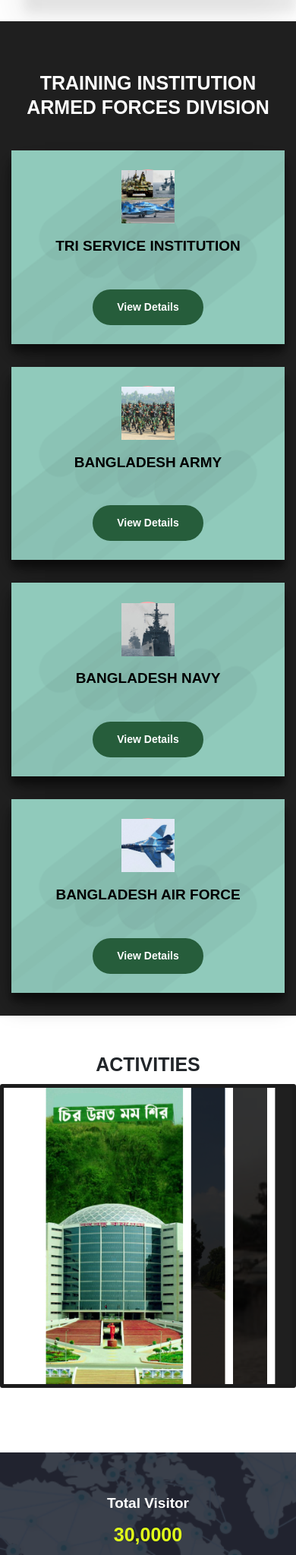
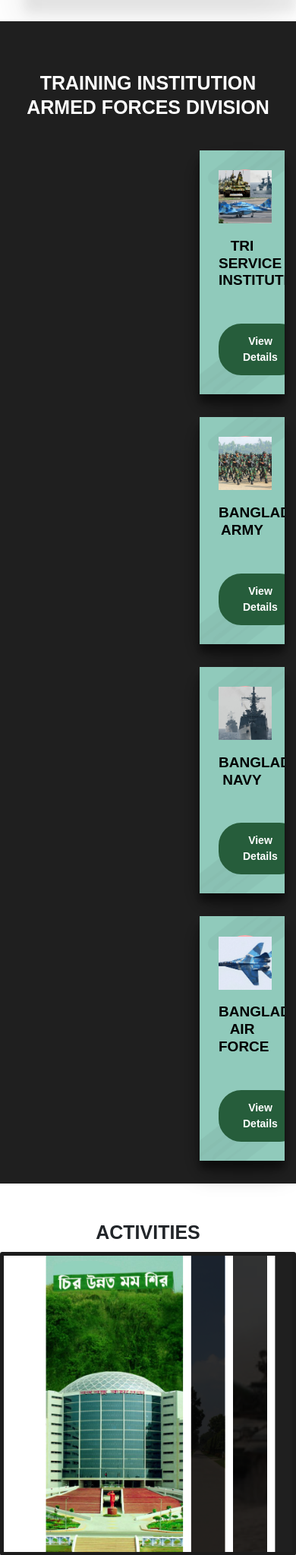
Before and after one commit to labony277/AFD, a PHP site: page / in a window 390 px wide; the page is wider, and only the part inside the window is pictured. Shown: the part 1534-3581 px from the top of that part at 76% size. Run offline with PHP 8.4, Linux system fonts and the light colour scheme; some web fonts are replaced; grey boxes are pictures that could not be loaded.

Commit message:
update training institute(29/9/21)

```diff
--- a/design_3/index.php
+++ b/design_3/index.php
@@ -31,8 +31,9 @@
         <div class="section-title">
             <h2 style="color: white">TRAINING INSTITUTION <br> ARMED FORCES DIVISION</h2>
         </div>
-        <div class="row">
-            <div class="col-lg-3 col-md-6 col-sm-6">
+
+        <div class="row" style="margin-left: 233px;">
+            <div class="col-lg-5 col-md-6 col-sm-6">
                 <div class="single-pricing-table">
                     <div class="pricing-header">
                         <div class="icon">
@@ -40,7 +41,7 @@
                         </div>
                         <h3>TRI SERVICE INSTITUTION</h3>
                     </div>
-                    <a href="school_list.php" class="view-plans-btn">View Details</a>
+                    <a href="school_list.php" class="view-plans-btn" >View Details</a>
                     <div class="image-box">
                         <img src="assets/img/shape-image/2.png" alt="image">
                         <img src="assets/img/shape-image/2.png" alt="image">
@@ -48,7 +49,7 @@
                 </div>
             </div>
 
-            <div class="col-lg-3 col-md-6 col-sm-6">
+            <div class="col-lg-5 col-md-6 col-sm-6">
                 <div class="single-pricing-table">
                     <div class="pricing-header">
                         <div class="icon">
@@ -63,8 +64,9 @@
                     </div>
                 </div>
             </div>
-
-            <div class="col-lg-3 col-md-6 col-sm-6">
+        </div>
+        <div class="row" style="margin-left: 233px;">
+            <div class="col-lg-5 col-md-6 col-sm-6">
                 <div class="single-pricing-table">
                     <div class="pricing-header">
                         <div class="icon">
@@ -80,7 +82,7 @@
                 </div>
             </div>
 
-            <div class="col-lg-3 col-md-6 col-sm-6">
+            <div class="col-lg-5 col-md-6 col-sm-6">
                 <div class="single-pricing-table">
                     <div class="pricing-header">
                         <div class="icon">
@@ -88,7 +90,7 @@
                         </div>
                         <h3>BANGLADESH AIR FORCE</h3>
                     </div>
-                    <a href="air_force_list.php" class="view-plans-btn">View Details</a>
+                    <a href="air_force_list.php" class="view-plans-btn" >View Details</a>
                     <div class="image-box">
                         <img src="assets/img/shape-image/2.png" alt="image">
                         <img src="assets/img/shape-image/2.png" alt="image">
@@ -97,6 +99,7 @@
             </div>
 
         </div>
+
     </div>
     </div>
 </section>
```
